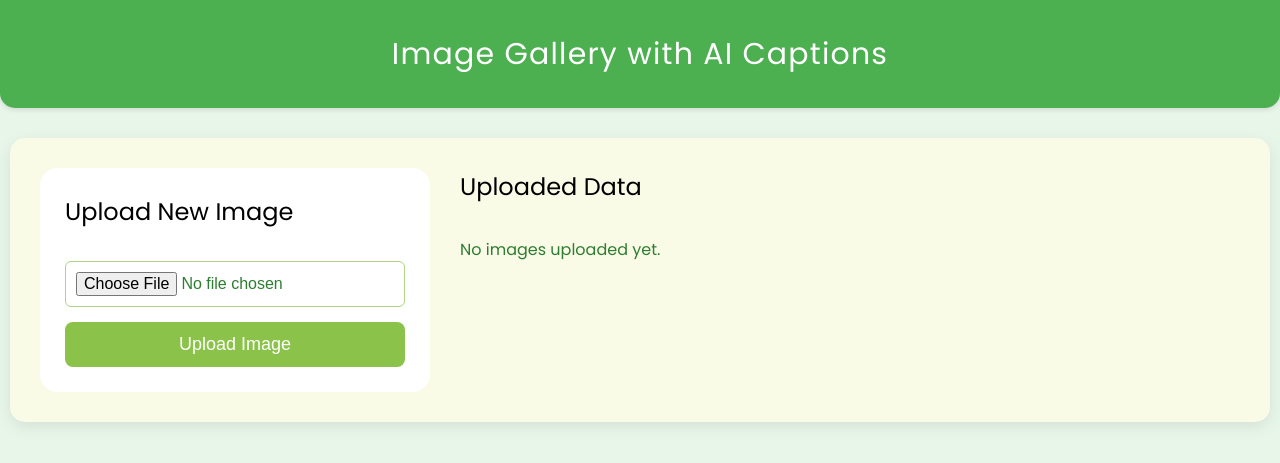
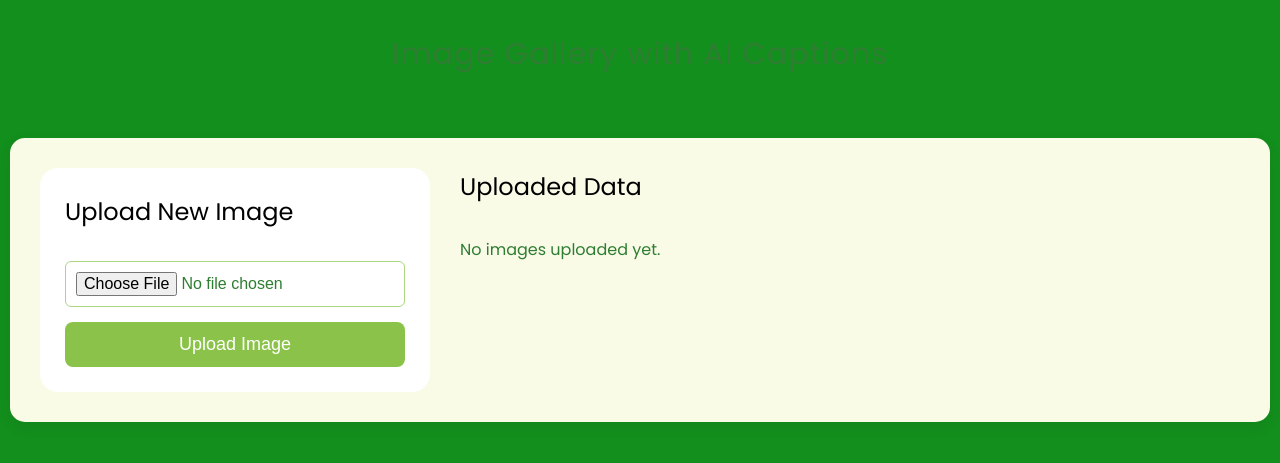
Before and after one commit to jaygna/cnd, a Flask app: template templates/index.html in a window 1280 px wide. Shown: the top 463 px of the page. Run offline with Flask 3, Linux system fonts and the light colour scheme; the template is opened without the code that fills it, so the values that code supplies are empty.

Commit message:
Update index.html

```diff
--- a/templates/index.html
+++ b/templates/index.html
@@ -8,7 +8,7 @@
     <style>
         body {
             font-family: 'Poppins', sans-serif;
-            background-color: #e8f5e9; /* Light green background */
+            background-color: #138f1d; /* Light green background */
             color: #2e7d32; /* Dark green text */
             margin: 0;
             padding: 0;
@@ -18,13 +18,10 @@
 
         /* Header Styling */
         .header {
-            background: #4caf50; /* A solid, brighter green */
-            color: white;
             padding: 30px 20px;
             border-bottom-left-radius: 15px;
             border-bottom-right-radius: 15px;
             margin-bottom: 20px; /* Reduced margin */
-            box-shadow: 0 2px 5px rgba(0, 0, 0, 0.1);
         }
 
         .header h1 {
```
